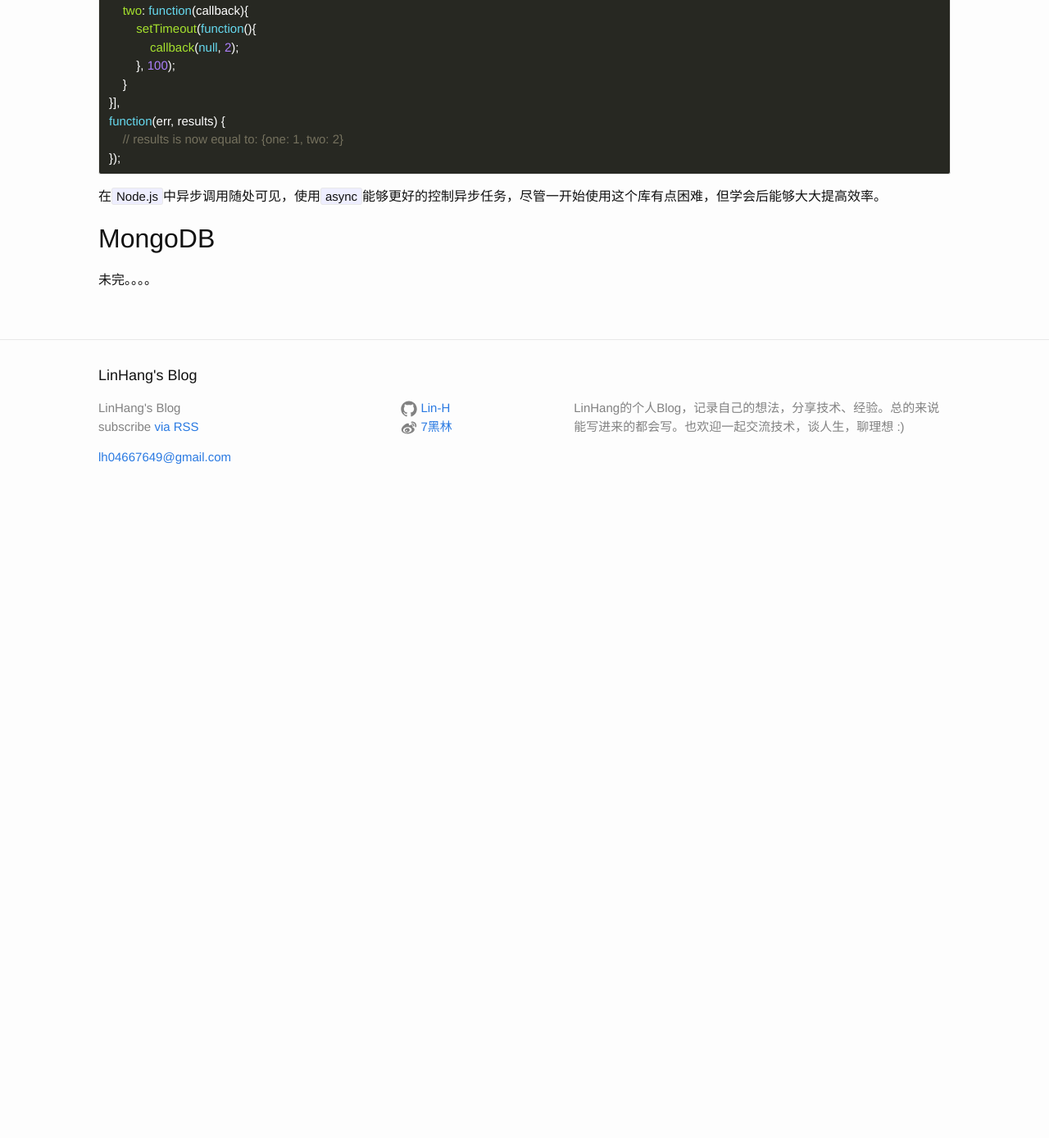
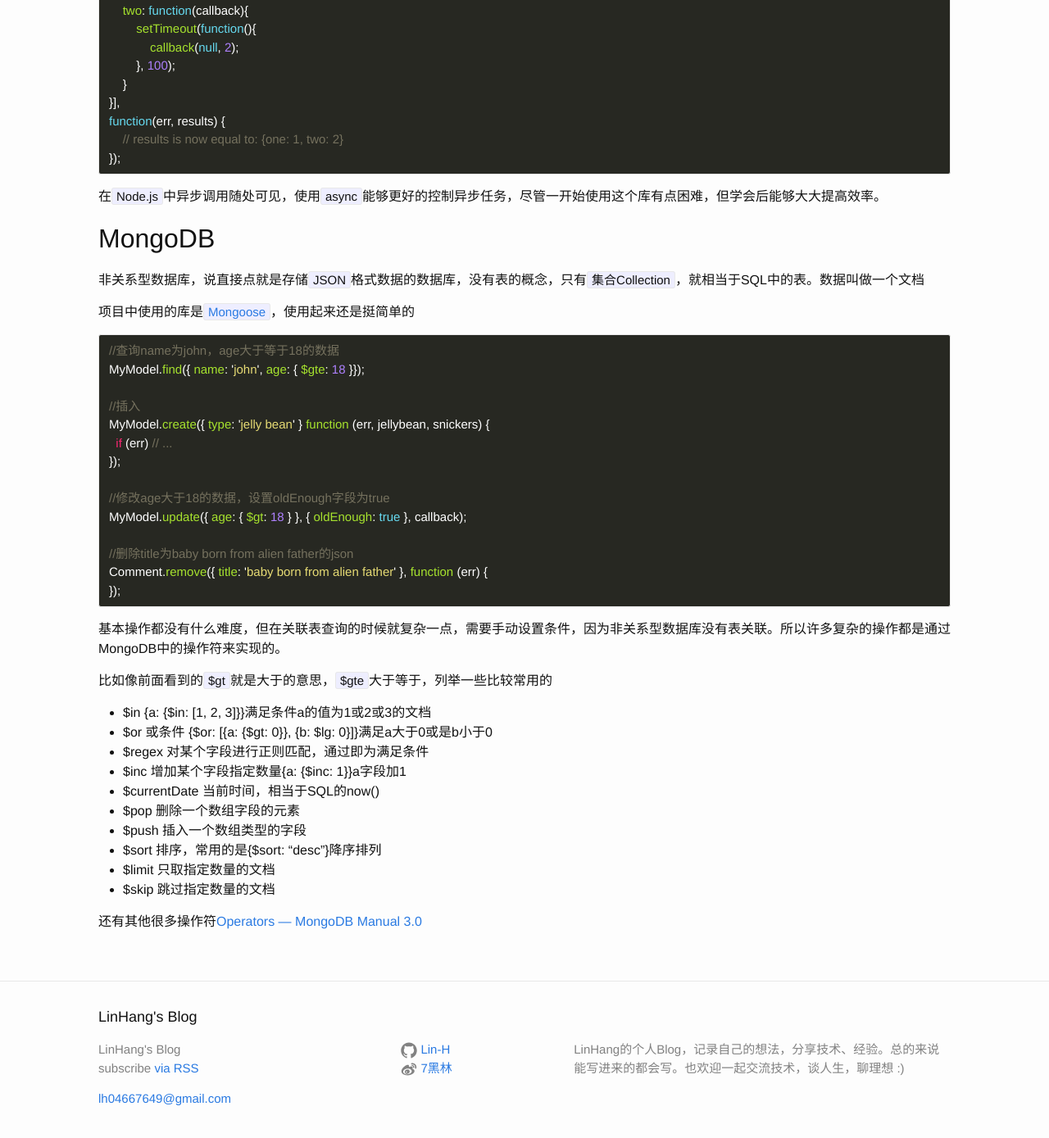
Before and after one commit to Lin-H/Lin-H.github.io, a Jekyll site: the page built from _posts/2015-10-07-Guangzhou-intership.md, in a window 1280 px wide and 1400 px high, scrolled down 2723 px. Shown: the top 1389 px of the window at 82% size. Built offline with Jekyll 4.4.1, drawn with Linux system fonts in a browser that asks for light colours; some web fonts are replaced; before the commit the page ends 3353 px from its top, so only the background shows below that.

Commit message:
finish guangzhou-intership

````diff
--- a/_posts/2015-10-07-Guangzhou-intership.md
+++ b/_posts/2015-10-07-Guangzhou-intership.md
@@ -132,4 +132,40 @@ function(err, results) {
 
 ## MongoDB
 
-未完。。。。
+非关系型数据库，说直接点就是存储`JSON`格式数据的数据库，没有表的概念，只有`集合Collection`，就相当于SQL中的表。数据叫做一个文档
+
+项目中使用的库是[`Mongoose`](http://mongoosejs.com/)，使用起来还是挺简单的
+
+```js
+//查询name为john，age大于等于18的数据
+MyModel.find({ name: 'john', age: { $gte: 18 }});
+
+//插入
+MyModel.create({ type: 'jelly bean' } function (err, jellybean, snickers) {
+  if (err) // ...
+});
+
+//修改age大于18的数据，设置oldEnough字段为true
+MyModel.update({ age: { $gt: 18 } }, { oldEnough: true }, callback);
+
+//删除title为baby born from alien father的json
+Comment.remove({ title: 'baby born from alien father' }, function (err) {
+});
+```
+
+基本操作都没有什么难度，但在关联表查询的时候就复杂一点，需要手动设置条件，因为非关系型数据库没有表关联。所以许多复杂的操作都是通过MongoDB中的操作符来实现的。
+
+比如像前面看到的`$gt`就是大于的意思，`$gte`大于等于，列举一些比较常用的
+
+- $in {a: {$in: [1, 2, 3]}}满足条件a的值为1或2或3的文档
+- $or 或条件 {$or: [{a: {$gt: 0}}, {b: $lg: 0}]}满足a大于0或是b小于0
+- $regex 对某个字段进行正则匹配，通过即为满足条件
+- $inc 增加某个字段指定数量{a: {$inc: 1}}a字段加1
+- $currentDate 当前时间，相当于SQL的now()
+- $pop 删除一个数组字段的元素
+- $push 插入一个数组类型的字段
+- $sort 排序，常用的是{$sort: "desc"}降序排列
+- $limit 只取指定数量的文档
+- $skip 跳过指定数量的文档
+
+还有其他很多操作符[Operators &mdash; MongoDB Manual 3.0](https://docs.mongodb.org/manual/reference/operator/)
````
